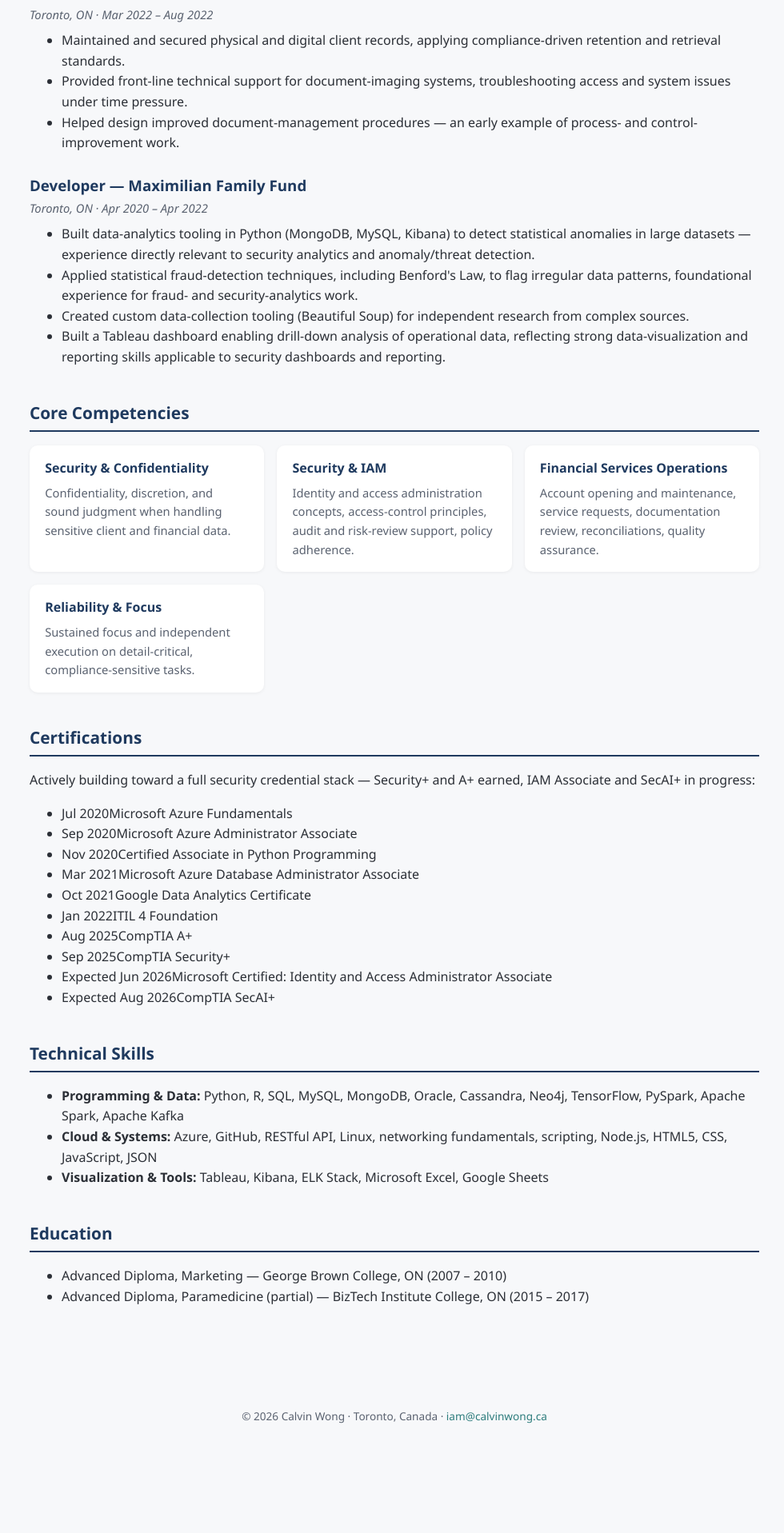
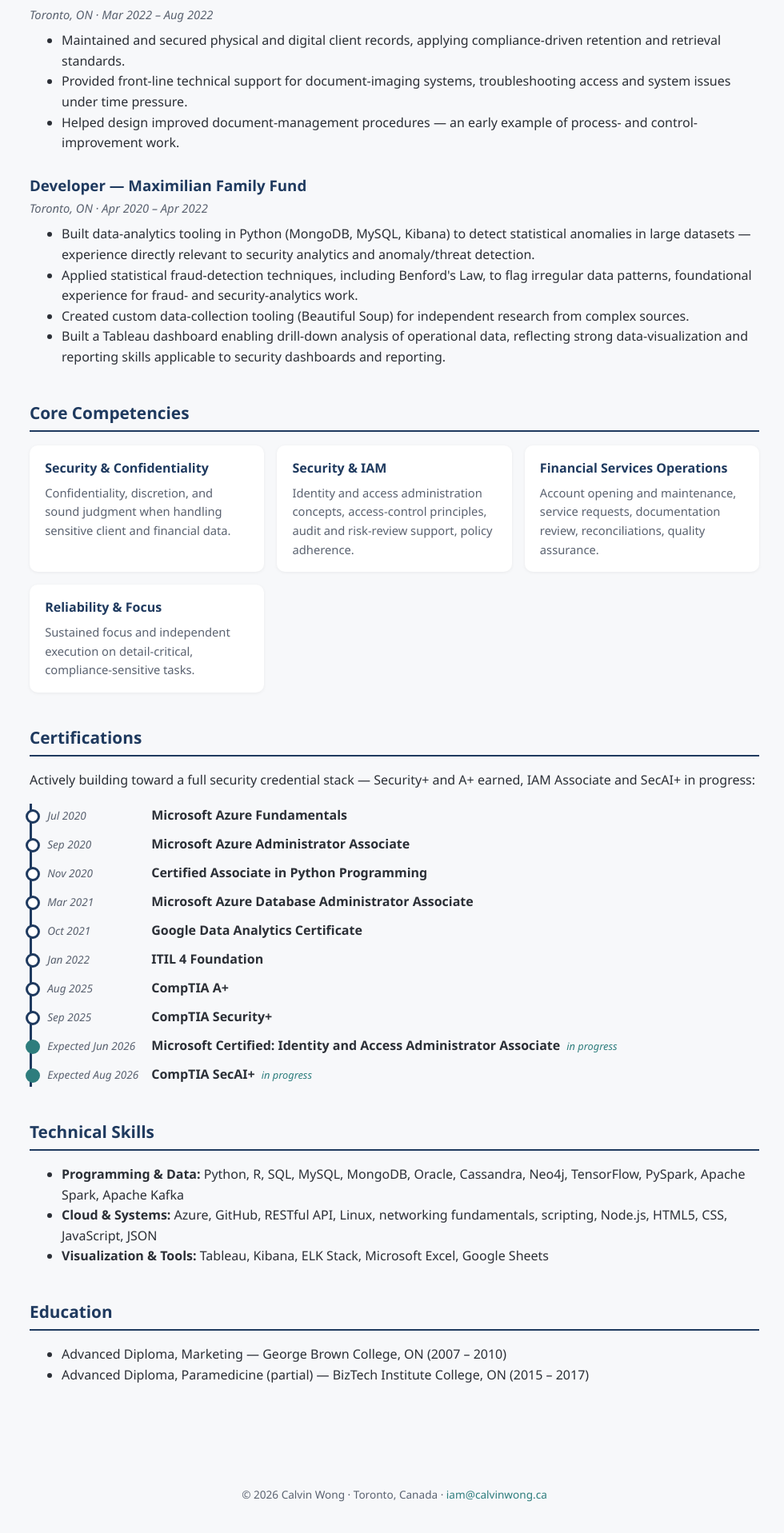
Before and after one commit to calwong88/calvinwong-ca, a Jekyll site: the page built from resume.html, in a window 1280 px wide. Shown: the part 1348-3265 px from the top of the page at 80% size, without its empty margins (147-1127 px from the left). Built offline with Jekyll 4.4.1, drawn with Linux system fonts in a browser that asks for light colours; before the commit the page ends 3167 px from its top, so only the background shows below that.

Commit message:
Update assets/css/style.css

```diff
--- a/assets/css/style.css
+++ b/assets/css/style.css
@@ -10,7 +10,35 @@
   --max-width: 960px;
 }
 
+@media (prefers-color-scheme: dark) {
+  :root {
+    --bg: #14181f;
+    --text: #e6e9ee;
+    --muted: #a9b2c0;
+    --card-bg: #1c222c;
+    --navy: #4d7dbf;
+    --navy-dark: #2f4f7a;
+  }
+  .avatar { border-color: #1c222c; }
+}
+
+.skip-link {
+  position: absolute;
+  left: -999px;
+  top: 0;
+  background: #fff;
+  color: var(--navy);
+  padding: 0.6rem 1rem;
+  z-index: 100;
+  border-radius: 0 0 8px 0;
+}
+.skip-link:focus {
+  left: 0;
+}
+
 * { box-sizing: border-box; }
+
+picture { display: block; }
 
 body {
   margin: 0;
@@ -37,6 +65,7 @@
   align-items: center;
   flex-wrap: wrap;
   gap: 0.5rem;
+  position: relative;
 }
 
 .brand {
@@ -64,6 +93,24 @@
 nav.main-nav a.active {
   color: #ffffff;
   text-decoration: underline;
+}
+
+.nav-cta {
+  background: var(--accent);
+  color: #fff !important;
+  padding: 0.35rem 0.9rem;
+  border-radius: 6px;
+  text-decoration: none !important;
+}
+.nav-cta:hover { background: #24605f; }
+
+.nav-toggle-checkbox { display: none; }
+.nav-toggle-label {
+  display: none;
+  color: #fff;
+  font-size: 1.5rem;
+  cursor: pointer;
+  line-height: 1;
 }
 
 main {
@@ -211,7 +258,75 @@
   font-size: 0.85rem;
 }
 
+.project-card {
+  background: var(--card-bg);
+  border-radius: var(--radius);
+  padding: 1.2rem 1.3rem 1.4rem;
+  box-shadow: 0 2px 8px rgba(0,0,0,0.08);
+}
+.project-card h3 { margin: 0 0 0.5rem; color: var(--navy); }
+.project-card p { color: var(--muted); font-size: 0.95rem; margin: 0 0 0.6rem; }
+.project-card .project-tags { font-size: 0.82rem; font-style: italic; }
+
+.cert-timeline {
+  list-style: none;
+  margin: 0;
+  padding: 0;
+  border-left: 3px solid var(--navy);
+}
+.cert-timeline li {
+  position: relative;
+  padding: 0.15rem 0 0.15rem 1.2rem;
+  margin-bottom: 0.35rem;
+}
+.cert-timeline li::before {
+  content: "";
+  position: absolute;
+  left: -8px;
+  top: 0.45rem;
+  width: 12px;
+  height: 12px;
+  border-radius: 50%;
+  background: var(--card-bg);
+  border: 3px solid var(--navy);
+}
+.cert-timeline li.in-progress::before {
+  border-color: var(--accent);
+  background: var(--accent);
+}
+.cert-timeline .cert-date {
+  display: inline-block;
+  min-width: 130px;
+  color: var(--muted);
+  font-size: 0.85rem;
+  font-style: italic;
+}
+.cert-timeline .cert-name { font-weight: 600; }
+.cert-timeline li.in-progress .cert-name::after {
+  content: "in progress";
+  font-weight: 400;
+  font-style: italic;
+  color: var(--accent);
+  margin-left: 0.5rem;
+  font-size: 0.8rem;
+}
+
 @media (max-width: 600px) {
   .hero h1 { font-size: 1.6rem; }
-  nav.main-nav ul { gap: 0.9rem; justify-content: center; }
+  .nav-toggle-label { display: block; position: absolute; right: 1.5rem; top: 1.1rem; }
+  nav.main-nav {
+    flex-basis: 100%;
+    max-height: 0;
+    overflow: hidden;
+    transition: max-height 0.25s ease;
+  }
+  .nav-toggle-checkbox:checked ~ nav.main-nav {
+    max-height: 400px;
+  }
+  nav.main-nav ul {
+    flex-direction: column;
+    gap: 0.6rem;
+    padding: 0.8rem 0 0.2rem;
+    text-align: center;
+  }
 }
```
